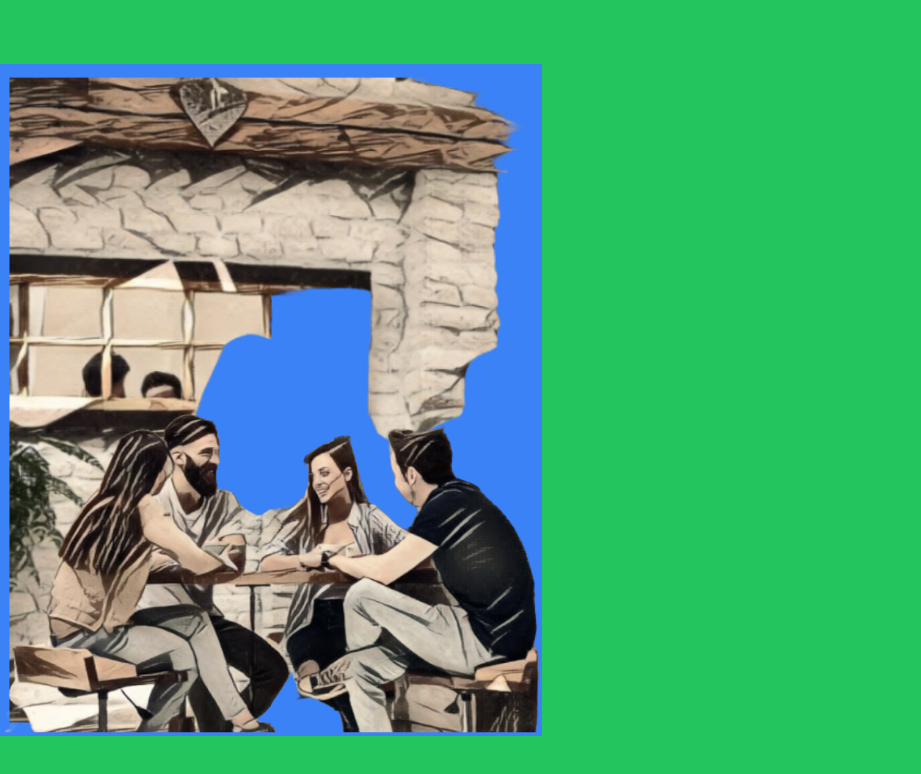
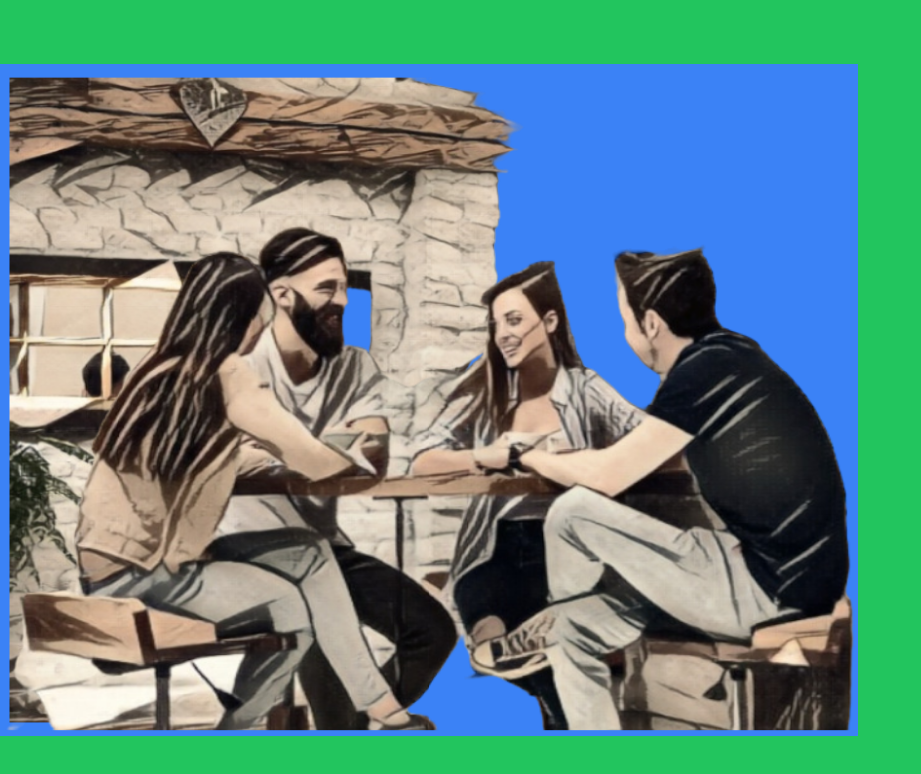
Before and after one commit to pgrandne/Revolt, a Next.js app: page /chapter1/scene3 in a window 1280 px wide. Shown: the top 774 px of the page, without its empty margins (0-921 px from the left). Built offline with nearby package versions, Linux system fonts and the light colour scheme.

Commit message:
chapter 1 : test img scene 3 basis 1/3

```diff
--- a/src/app/chapter1/scene3/page.tsx
+++ b/src/app/chapter1/scene3/page.tsx
@@ -20,8 +20,8 @@ const Chap1s3 = () => {
 
     return (
         <div className="h-screen bg-blue-500">
-            <div className="h-screen flex py-[5%] bg-green-500">
-                <div className="flex bg-blue-500 relative">
+            <div className="h-screen flex py-[5%] pr-[33%] bg-green-500">
+                <div className="flex bg-blue-500 w-full relative">
                     <img src="/decors.png" alt="decors" />
                     <div className="absolute bottom-0 right-0">
                         <img src="/amis.png" alt="amis" />
```
